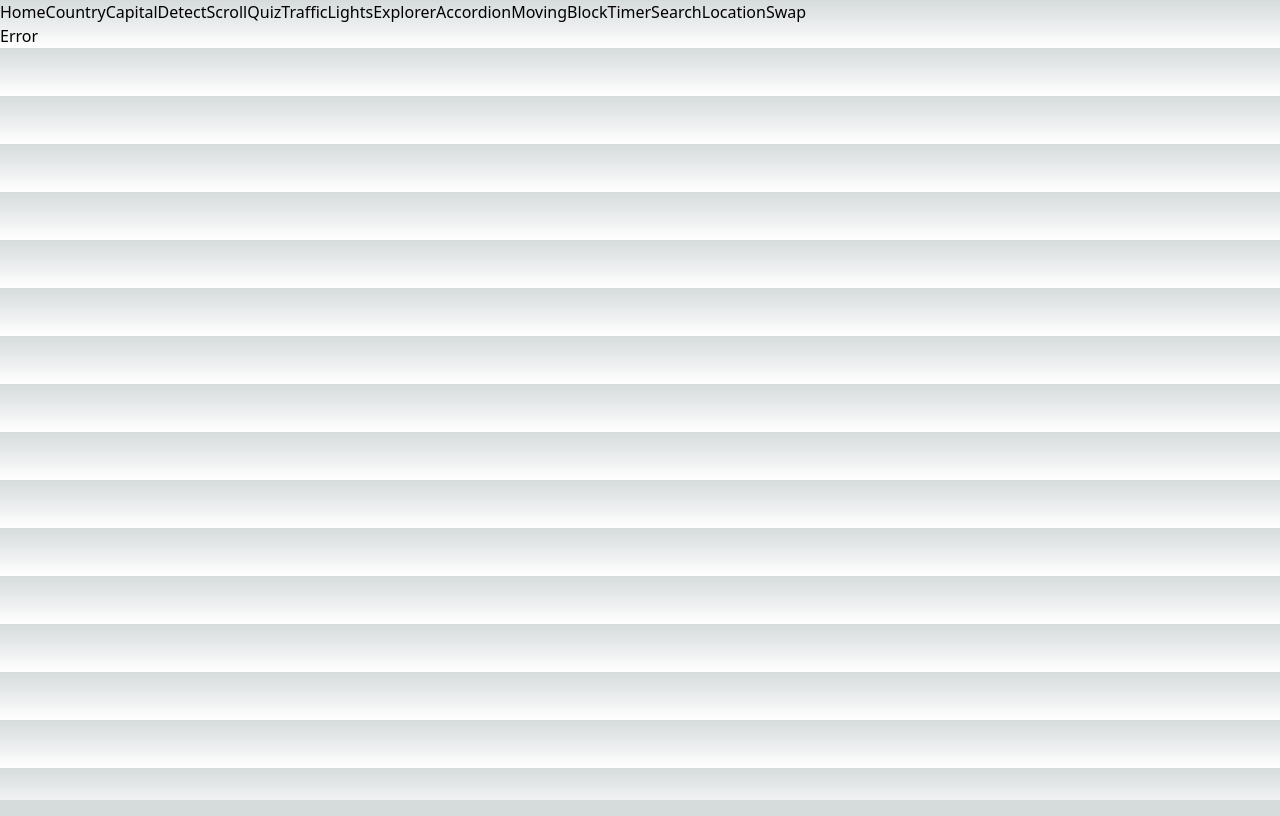
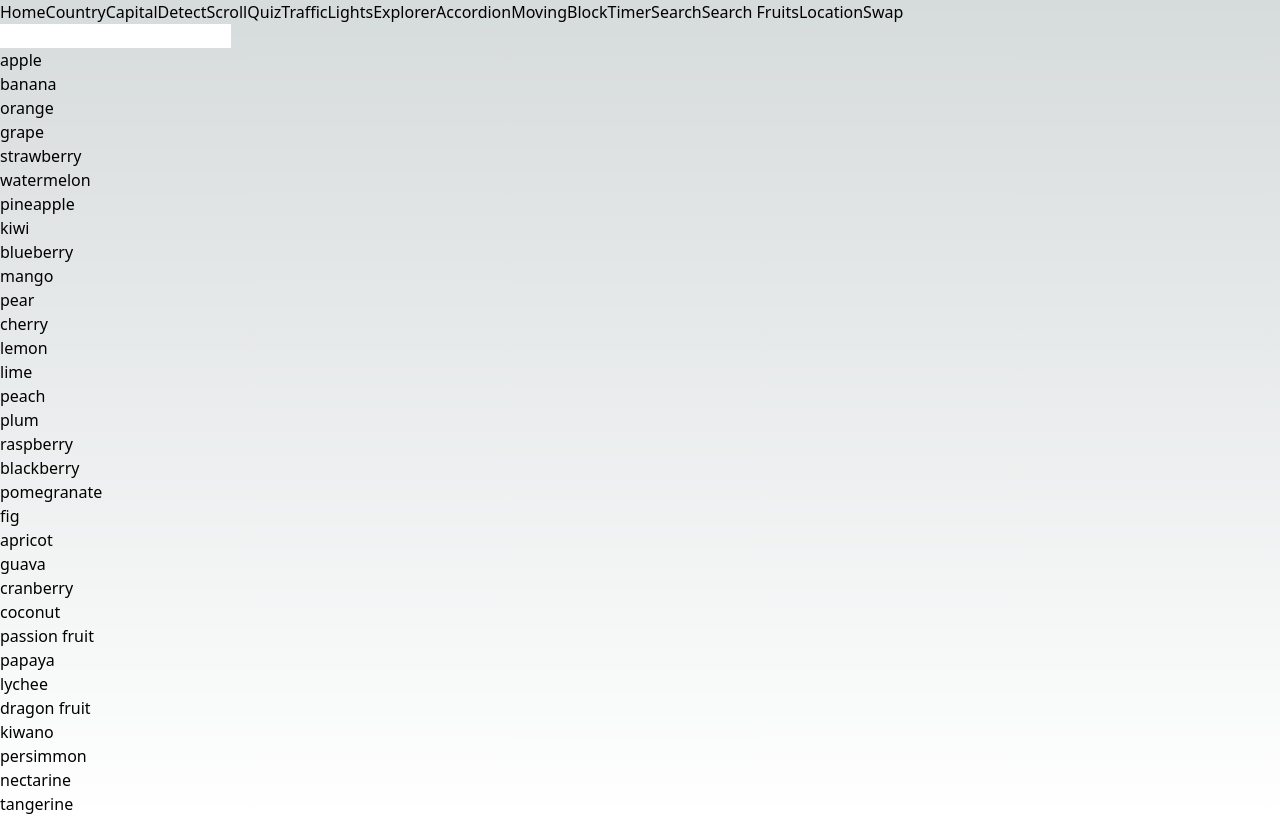
Before and after one commit to nithinK-142/coding-challenges, a React (Vite) app: page /coding-challenges/search-fruits in a window 1280 px wide. Built offline with nearby package versions, Linux system fonts and the light colour scheme.

Commit message:
add: Search Fruits.

```diff
--- a/src/components/Navbar.tsx
+++ b/src/components/Navbar.tsx
@@ -13,6 +13,7 @@ const Navbar: React.FC = () => {
     { label: "MovingBlock", link: "/coding-challenges/moving-block" },
     { label: "Timer", link: "/coding-challenges/timer" },
     { label: "Search", link: "/coding-challenges/search" },
+    { label: "Search Fruits", link: "/coding-challenges/search-fruits" },
     { label: "LocationSwap", link: "/coding-challenges/location-swap" },
   ];
   return (
--- a/src/components/Search.tsx
+++ b/src/components/Search.tsx
@@ -25,6 +25,7 @@ const Search: React.FC<SearchProps> = ({ data }) => {
     });
 
     return text ? setItems(filteredData) : setItems(data);
+    // setItems(filteredData);
   }, [data, text]);
 
   return (
--- /dev/null
+++ b/src/components/SearchFruits.tsx
@@ -0,0 +1,37 @@
+import { useEffect, useState } from "react";
+
+type SearchProps = {
+  data: string[];
+};
+
+const SearchFruits: React.FC<SearchProps> = ({ data }) => {
+  const [text, setText] = useState("");
+  const [fruits, SetFruits] = useState(data);
+
+  useEffect(() => {
+    const filteredFruits = data.filter((fruit) =>
+      fruit.toLowerCase().includes(text.toLowerCase())
+    );
+
+    SetFruits(filteredFruits);
+  }, [data, text]);
+  return (
+    <div className="flex flex-col items-center justify-center">
+      <div className="">
+        <input
+          type="text"
+          className="w-[20rem] px-2 text-xl font-medium outline-gray-50 h-10 text-black rounded-md"
+          value={text}
+          onChange={(e) => setText(e.target.value)}
+        />
+      </div>
+      <ul>
+        {fruits.map((fruit) => (
+          <li>{fruit}</li>
+        ))}
+      </ul>
+    </div>
+  );
+};
+
+export default SearchFruits;
--- /dev/null
+++ b/src/data/fruits.json
@@ -0,0 +1,34 @@
+[
+  "apple",
+  "banana",
+  "orange",
+  "grape",
+  "strawberry",
+  "watermelon",
+  "pineapple",
+  "kiwi",
+  "blueberry",
+  "mango",
+  "pear",
+  "cherry",
+  "lemon",
+  "lime",
+  "peach",
+  "plum",
+  "raspberry",
+  "blackberry",
+  "pomegranate",
+  "fig",
+  "apricot",
+  "guava",
+  "cranberry",
+  "coconut",
+  "passion fruit",
+  "papaya",
+  "lychee",
+  "dragon fruit",
+  "kiwano",
+  "persimmon",
+  "nectarine",
+  "tangerine"
+]
--- a/src/main.tsx
+++ b/src/main.tsx
@@ -20,8 +20,10 @@ import MovingBlock from "./components/MovingBlock.tsx";
 import Timer from "./components/Timer.tsx";
 import Search from "./components/Search.tsx";
 import searchData from "./data/search.json";
+import fruits from "./data/fruits.json";
 import LocationSwap from "./components/LocationSwap.tsx";
 import locationData from "./data/locations.json";
+import SearchFruits from "./components/SearchFruits.tsx";
 
 const routes = (
   <Route path="/coding-challenges" element={<App />}>
@@ -38,6 +40,7 @@ const routes = (
     <Route path="moving-block" element={<MovingBlock />} />
     <Route path="timer" element={<Timer />} />
     <Route path="search" element={<Search data={searchData} />} />
+    <Route path="search-fruits" element={<SearchFruits data={fruits} />} />
     <Route
       path="location-swap"
       element={<LocationSwap data={locationData} />}
```
